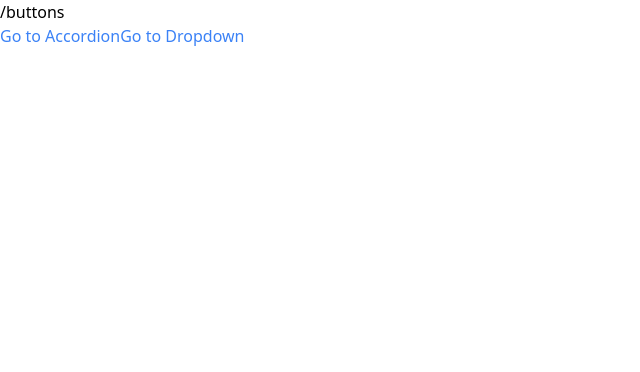
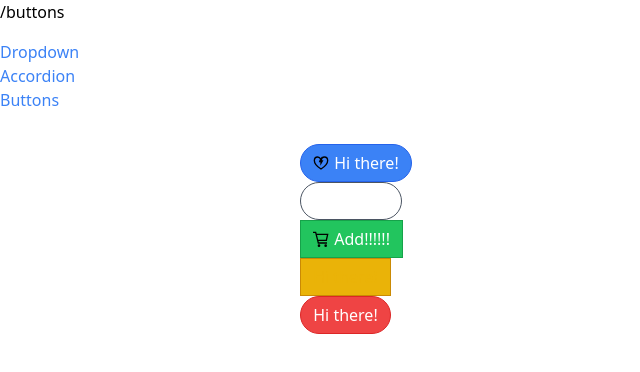
Before and after one commit to TIDIALLO/react-and-redux-repository, a React (Create React App) app in the folder comps/: page /buttons in a window 1280 px wide. Shown: the top 372 px of the page, without its empty margins (0-640 px from the left). Built offline with nearby package versions, Linux system fonts and the light colour scheme.

Commit message:
adding a sidebar component

```diff
--- a/comps/src/App.js
+++ b/comps/src/App.js
@@ -1,19 +1,22 @@
-import Link from "./components/Link";
+import Sidebar from "./components/Sidebar";
 import Route from "./components/Route";
 import AccordionPage from "./pages/AccordionPage";
 import DropdownPage from "./pages/DropdownPage";
-
+import ButtonPage from "./pages/ButtonPage";
 function App() {
     return (
-        <div>
-            <Link to="/accordion">Go to Accordion</Link>
-            <Link to="/dropdown">Go to Dropdown</Link>
-
-            <div>
+        <div className="container mx-auto grid grid-col-6 gap-4 mt-4" >
+            {/* <Link to="/accordion">Go to Accordion</Link>
+            <Link to="/dropdown">Go to Dropdown</Link> */}
+            <Sidebar></Sidebar>
+            <div className="col-span-5">
                 <Route path="/accordion"> <AccordionPage></AccordionPage> </Route>
             </div>
             <div>
-                <Route path="/dropdown"> <DropdownPage></DropdownPage> </Route>
+                <Route path="/"> <DropdownPage></DropdownPage> </Route>
+            </div>
+            <div>
+                <Route path="/buttons"> <ButtonPage></ButtonPage> </Route>
             </div>
         </div>
 
--- /dev/null
+++ b/comps/src/components/Sidebar.js
@@ -0,0 +1,20 @@
+import Link from "./Link";
+
+function Sidebar() {
+    const links = [
+        { label: 'Dropdown', path: '/' },
+        { label: 'Accordion', path: '/accordion' },
+        { label: 'Buttons', path: '/buttons' }
+    ];
+
+    const rendereLinkks = links.map((link) => {
+        return <Link key={link.label} to={link.path}>{link.label}</Link>
+    });
+
+    return (
+        <div className="sticky top-0 overflow-y-scroll flex flex-col">
+            {rendereLinkks}
+        </div>
+    )
+}
+export default Sidebar;
--- a/comps/src/pages/ButtonPage.js
+++ b/comps/src/pages/ButtonPage.js
@@ -3,7 +3,6 @@ import { GrAed, GrCart } from 'react-icons/gr'
 
 function ButtonPage() {
     const handleClick = () => {
-        console.log("clicked")
     }
     return (
         <div>
```
